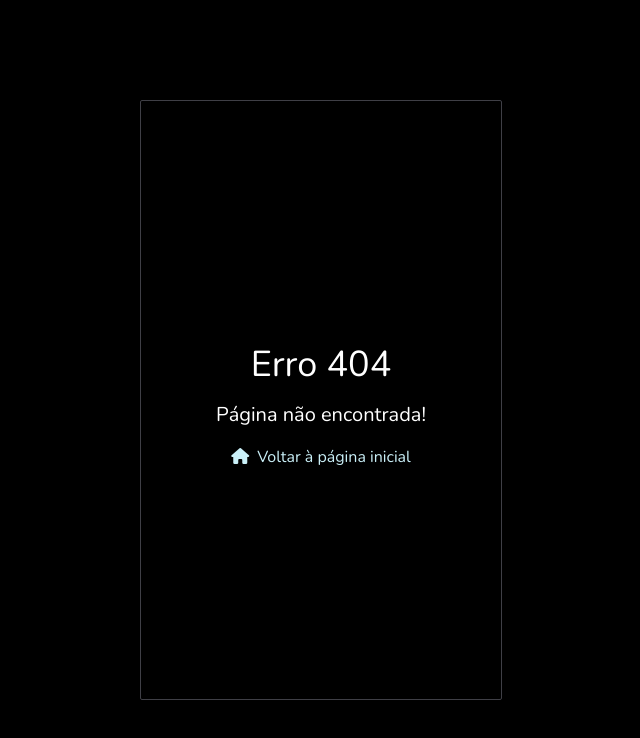
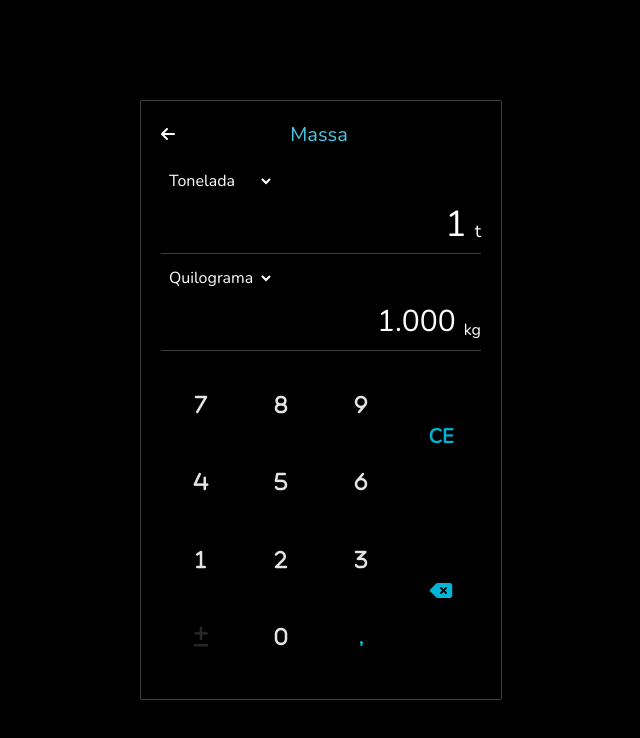
Before and after one commit to TiagoFreitas03/calculator, a React (Vite) app: page /weight in a window 1280 px wide. Before the commit this address had no page. Shown: the top 738 px of the page, without its empty margins (319-959 px from the left). Built offline with nearby package versions, Linux system fonts and the light colour scheme.

Commit message:
criação da página para conversão de massa

```diff
--- a/src/routes.tsx
+++ b/src/routes.tsx
@@ -1,7 +1,7 @@
 import { ReactNode } from "react"
 
+import { NotFound } from "./screens/NotFound"
 import { Calculator } from "./screens/Calculator"
-import { NotFound } from "./screens/NotFound"
 import { Menu } from "./screens/Menu"
 import { CalculatorContextProvider } from "./contexts/CalculatorContext"
 import { AgeCalculator } from "./screens/AgeCalculator"
@@ -12,6 +12,7 @@ import { BMICalculator } from "./screens/BMICalculator"
 import { NumericBaseConverter } from "./screens/NumericBaseConverter"
 import { DiscountCalculator } from "./screens/DiscountCalculator"
 import { TimeConverter } from "./screens/TimeConverter"
+import { WeightConverter } from "./screens/WeightConverter"
 
 interface AppRoute {
 	path: string
@@ -41,5 +42,6 @@ export const routes: AppRoute[] = [
 	{ path: '/number-base', children: <NumericBaseConverter />, title: 'Base numérica' },
 	{ path: '/discount', children: <DiscountCalculator />, title: 'Desconto' },
 	{ path: '/time', children: <TimeConverter />, title: 'Tempo' },
+	{ path: '/weight', children: <WeightConverter />, title: 'Massa' },
 	{ path: '*', children: <NotFound />, hideLayout: true }
 ]
--- /dev/null
+++ b/src/screens/WeightConverter.tsx
@@ -0,0 +1,133 @@
+import { useEffect, useState } from "react"
+
+import { Select } from "../components/Select"
+import { Entry } from "../components/Entry"
+import { WeigthUnit, weigthUnits, weigthSymbols } from "../types/WeightUnit"
+import { Output } from "../components/Output"
+import { Keyboard } from "../components/Keyboard"
+
+export function WeightConverter() {
+	const [inputUnit, setInputUnit] = useState<WeigthUnit>('Tonelada')
+	const [outputUnit, setOutputUnit] = useState<WeigthUnit>('Quilograma')
+	const [input, setInput] = useState('1')
+	const [output, setOutput] = useState('')
+
+	const inputPos = weigthUnits.findIndex(u => u == inputUnit)
+	const outputPos = weigthUnits.findIndex(u => u == outputUnit)
+
+	useEffect(() => {
+		setOutput(convertWeightUnit().toString())
+	}, [input, inputUnit, outputUnit])
+
+	function convertWeightUnit() {
+		let value = Number(input)
+
+		if (inputUnit === outputUnit || Number(input) === 0 || inputPos === -1 || outputPos === -1) {
+			return value
+		}
+
+		const convertToDecimal = (current: number, target: number) => {
+			while (current !== target) { // converte em gramas
+				value = (current <= target) ? value * 1000 : value / 1000
+				current = (current <= target) ? current + 1 : current - 1
+			}
+		}
+
+		const convertGramasToOther = () => {
+			switch (outputUnit) {
+				case 'Libra':
+					value /= 453.59237
+					break
+				case 'Onça':
+					value /= 28.349
+					break
+				case 'Quilate':
+					value *= 5
+					break
+			}
+		}
+
+		if (inputPos < 4) {
+			if (outputPos < 4) {
+				value = value * Math.pow(1000, outputPos - inputPos)
+			}
+			else {
+				convertToDecimal(inputPos, 2) // converte em gramas
+				convertGramasToOther()
+			}
+		}
+		else {
+			switch (inputUnit) {
+				case 'Libra':
+					if (outputUnit === 'Onça') {
+						return value * 16
+					}
+
+					value *= 453.59237
+					break
+				case 'Onça':
+					if (outputUnit === 'Libra') {
+						return value / 16
+					}
+
+					value *= 28.349
+					break
+				case 'Quilate':
+					value /= 5
+					break
+			}
+
+			if (outputPos < 4) {
+				convertToDecimal(2, outputPos)
+			}
+			else {
+				convertGramasToOther()
+			}
+		}
+
+		return Number(value.toFixed(9))
+	}
+
+	return (
+		<>
+			<div>
+				<div className="my-2 border-b border-zinc-700">
+					<Select
+						options={weigthUnits}
+						value={inputUnit}
+						onChange={e => setInputUnit(e.target.value as WeigthUnit)}
+					/>
+
+					<div className="flex justify-end items-end">
+						<Entry text={input} onTextChange={text => setInput(text)} />
+
+						<span className="mb-2 ml-1 text-lg">{weigthSymbols[inputPos]}</span>
+					</div>
+				</div>
+
+				<div className="my-2 border-b border-zinc-700">
+					<Select
+						options={weigthUnits}
+						value={outputUnit}
+						onChange={e => setOutputUnit(e.target.value as WeigthUnit)}
+					/>
+
+					<div className="flex justify-end items-end">
+						<Output value={output} />
+
+						<span className="mb-2 ml-1">{weigthSymbols[outputPos]}</span>
+					</div>
+				</div>
+			</div>
+
+			<div className='w-80 h-[310px] relative'>
+				<Keyboard
+					layout="COMMON"
+					entry={input}
+					onChangeEntry={text => setInput(text)}
+					disabledKeys={['+-']}
+				/>
+			</div>
+		</>
+	)
+}
--- /dev/null
+++ b/src/types/WeightUnit.ts
@@ -0,0 +1,17 @@
+enum Weigth {
+	Tonelada,
+	Quilograma,
+	Grama,
+	Miligrama,
+	Libra,
+	Onça,
+	Quilate
+}
+
+export type WeigthUnit = keyof typeof Weigth
+
+const weigthUnits = Object.values(Weigth).filter(w => isNaN(Number(w))).map(String)
+
+const weigthSymbols = ['t', 'kg', 'g', 'mg', 'lb', 'oz', 'ct']
+
+export { weigthUnits, weigthSymbols }
```
